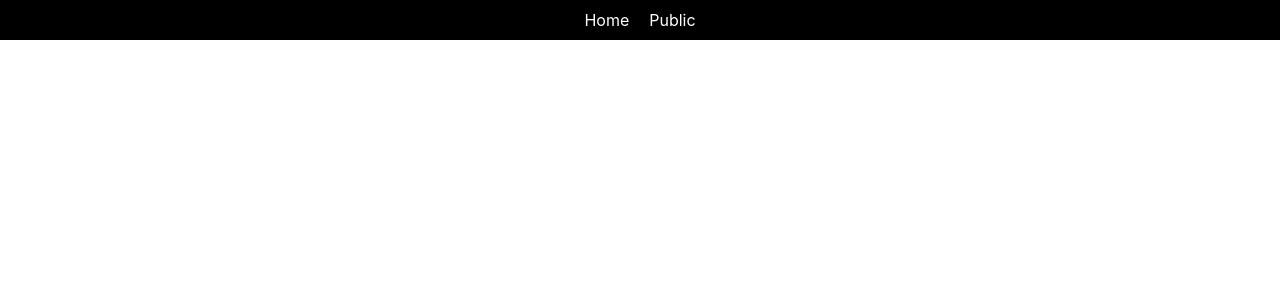
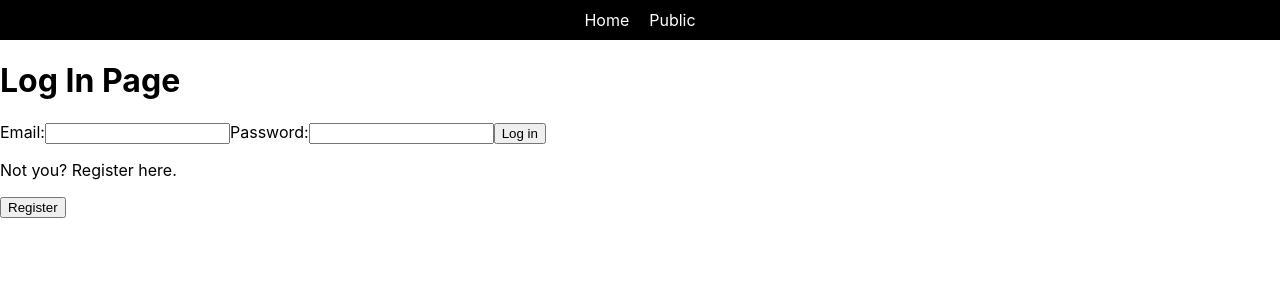
Before and after one commit to XavioArts/real_estate_app, a React (Create React App) app in the folder client/: page /login in a window 1280 px wide. Before the commit this address had no page. Shown: the top 300 px of the page. Built offline with nearby package versions, Linux system fonts and the light colour scheme.

Commit message:
basic login page setup

```diff
--- a/client/src/App.js
+++ b/client/src/App.js
@@ -5,6 +5,7 @@ import Public from './pages/Public';
 import Protected from './pages/Protected';
 import NavBar from './components/NavBar';
 import RequireAuth from './components/RequireAuth';
+import LogIn from './pages/LogIn';
 
 function App() {
   return (
@@ -13,6 +14,7 @@ function App() {
       <Routes>
         <Route path="/" element={<Home/>} />
         <Route path="/public" element={<Public/>} />
+        <Route path="/login" element={<LogIn/>} />
         <Route element={<RequireAuth/>} >
           <Route path="/protected" element={<Protected/>} />
         </Route>
--- /dev/null
+++ b/client/src/components/Register.js
@@ -0,0 +1,22 @@
+import React, { useState } from "react";
+
+const Register = () => {
+
+    const [email, setEmail] = useState("");
+    const [password, setPassword] = useState("");
+    const [passwordConfirm, setPasswordConfirm] = useState("");
+
+    return (
+        <form>
+            <p>Email:</p>
+            <input value={email} onChange={(e)=>setEmail(e.target.value)} />
+            <p>Password:</p>
+            <input value={password} onChange={(e)=>setPassword(e.target.value)} />
+            <p>Confirm Password:</p>
+            <input value={passwordConfirm} onChange={(e)=>setPasswordConfirm(e.target.value)} />
+            <button type="submit" >Register</button>
+        </form>
+    );
+};
+
+export default Register;
--- a/client/src/pages/Home.js
+++ b/client/src/pages/Home.js
@@ -11,9 +11,9 @@ const Home = () => {
         <div>
             <h1>Home</h1>
             {JSON.stringify(auth)}
-            <button onClick={auth.handleLogin} >Log In</button>
+            <button onClick={()=>navigate("/login")} >Log In</button>
             <button onClick={auth.handleLogout} >Log Out</button>
-            <button onClick={navigate("/protected")}>User View</button>
+            <button onClick={()=>navigate("/protected")}>User View</button>
         </div>
     );
 };
--- /dev/null
+++ b/client/src/pages/LogIn.js
@@ -0,0 +1,39 @@
+import React, { useContext, useState } from "react";
+import { useNavigate } from "react-router-dom";
+import Register from "../components/Register";
+import { AuthContext } from "../providers/AuthProvider";
+
+const LogIn = () => {
+    const { handleLogin } = useContext(AuthContext);
+    const [email, setEmail] = useState("");
+    const [password, setPassword] = useState("");
+    const [show, setShow] = useState(false);
+    const navigate = useNavigate();
+
+    const handleSubmit = () => {
+
+    };
+
+    const toggleShow = () => {
+        setShow(!show);
+    }
+
+    return (
+        <div>
+            <h1>Log In Page</h1>
+            <form>
+                <label>Email:</label>
+                <input value={email} onChange={(e)=>setEmail(e.target.value)} />
+                <label>Password:</label>
+                <input value={password} onChange={(e)=>setPassword(e.target.value)} />
+                <button type="submit" >Log in</button>
+            </form>
+            <p>Not you? Register here.</p>
+            <button onClick={toggleShow} >{show ? "Cancel" : "Register"}</button>
+            {show && <Register/>}
+        </div>
+    )
+
+}
+
+export default LogIn;
```
